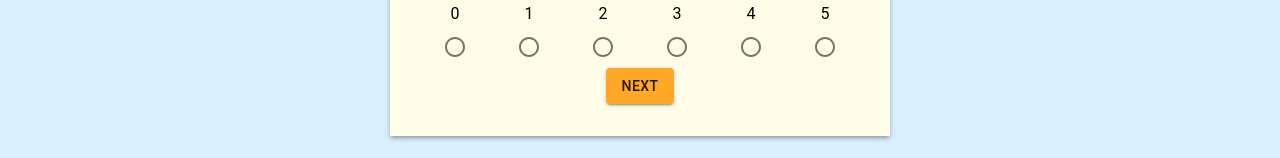
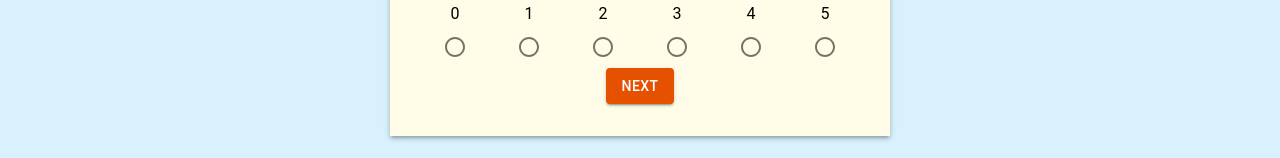
Before and after one commit to bairdh/redux-feedback-loop, a React (Create React App) app: page /comments in a window 1280 px wide. Shown: the part 562-720 px from the top of the page. Built offline with nearby package versions, Linux system fonts and the light colour scheme.

Commit message:
Got delete and put to work and refresh as needed

```diff
--- a/src/components/Admin/Admin.jsx
+++ b/src/components/Admin/Admin.jsx
@@ -1,8 +1,8 @@
 import React, {Component} from 'react';
+// Style
 import { Box, Typography } from '@material-ui/core';
 import { Table, TableBody, TableContainer, TableHead, TableRow, TableCell } from '@material-ui/core';
 import AdminItem from './AdminItem';
-import Button from '@material-ui/core/Button';
 import '../style/Style.css';
 
 class Admin extends Component{
@@ -13,7 +13,7 @@ class Admin extends Component{
 
 
     render(){
-
+        this.props.getList();
         return (
             <Box boxShadow={3} maxWidth={600} minWidth={400} my={5} mx='auto' py={4} bgcolor="#FFFDE7" className="container">
                 <Typography variant='h2'>Feedback Results</Typography>
--- a/src/components/Admin/AdminItem.jsx
+++ b/src/components/Admin/AdminItem.jsx
@@ -1,10 +1,12 @@
 import React, {Component} from 'react';
+// Style
 import {TableCell, TableRow} from '@material-ui/core';
 import DeleteForeverIcon from '@material-ui/icons/DeleteForever';
 import ErrorOutlineSharpIcon from '@material-ui/icons/ErrorOutlineSharp';
-import Button from '@material-ui/core/Button';
 import {MuiThemeProvider, createMuiTheme} from '@material-ui/core/styles';
-import { orange, red } from '@material-ui/core/colors';
+import { orange } from '@material-ui/core/colors';
+
+// Alert
 import swal from 'sweetalert';
 
 const theme = createMuiTheme({
@@ -22,10 +24,7 @@ const theme = createMuiTheme({
 
 class AdminItem extends Component{
 
-
-
-
-    reviewFeedback(event, prop){
+    reviewFeedback = (event, prop) => {
         if(prop === 'delete'){
             swal({
                 title: "Are you sure?",
@@ -39,7 +38,6 @@ class AdminItem extends Component{
                     swal("Feedback has been deleted!", {
                         icon: "success",
                     });
-                    this.props.getList();
                 }
                 else{
                     swal("Feedback not deleted.");
@@ -48,12 +46,12 @@ class AdminItem extends Component{
 
         }
         else if(prop === 'flagged'){
-           this.props.dispatch({type:prop, payload: this.props.item.id});
+            this.props.dispatch({type:prop, payload: this.props.item.id});
         }
-
     }
 
     render(){
+        // this.props.getList();
         let flag;
 
         if(this.props.item.flagged === false){
--- a/src/components/App/App.js
+++ b/src/components/App/App.js
@@ -1,7 +1,7 @@
 import React, { Component } from 'react';
 import {connect} from 'react-redux';
 import axios from 'axios';
-import { HashRouter, Route, Link } from 'react-router-dom';
+import { HashRouter, Route } from 'react-router-dom';
 
 import Header from '../Header/Header';
 import Feeling from '../Feeling/Feeling';
@@ -31,8 +31,6 @@ class App extends Component {
   }
 
   render() {
-    console.log(this.state.feedback);
-
     return (
       <div className="App">
        <Header/>
--- a/src/components/Feeling/Feeling.jsx
+++ b/src/components/Feeling/Feeling.jsx
@@ -71,7 +71,8 @@ class Feeling extends Component {
                             <FormControlLabel labelPlacement='top' value='4' control={<Radio />} label="4" />
                             <FormControlLabel labelPlacement='top' value='5' control={<Radio />} label="5" />
                         </RadioGroup>
-                    </FormControl>                    <Button variant='contained' color='secondary' onClick={this.goToUnderstanding}>next</Button>
+                    </FormControl>
+                    <Button variant='contained' color='primary' onClick={this.goToUnderstanding}>next</Button>
                 </Box>
             </MuiThemeProvider>
         ) // return
--- a/src/components/Header/Header.jsx
+++ b/src/components/Header/Header.jsx
@@ -1,5 +1,4 @@
 import React, {Component} from 'react';
-import { HashRouter, Route, Link } from 'react-router-dom';
 
 // Style
 import '../style/Style.css';
--- a/src/components/Understanding/UnderStanding.jsx
+++ b/src/components/Understanding/UnderStanding.jsx
@@ -7,7 +7,6 @@ import Radio from '@material-ui/core/Radio';
 import RadioGroup from '@material-ui/core/RadioGroup';
 import FormControl from '@material-ui/core/FormControl';
 import FormControlLabel from '@material-ui/core/FormControlLabel';
-import Input from '@material-ui/core/Input';
 import { Box, Typography } from '@material-ui/core';
 import { MuiThemeProvider, createMuiTheme } from '@material-ui/core/styles';
 import {orange } from '@material-ui/core/colors';
@@ -77,7 +76,7 @@ class Understanding extends Component {
                     </FormControl>
                     <br/>
                     <Button mx={4} variant='contained' color='primary' onClick={this.goToFeeling}>previous</Button>
-                    <Button variant='contained' color='secondary' onClick={this.goToSupport}>next</Button>
+                    <Button mx={10} variant='contained' color='primary' onClick={this.goToSupport}>next</Button>
                 </Box>
             </ MuiThemeProvider>
         ) // return
--- a/src/index.js
+++ b/src/index.js
@@ -61,7 +61,6 @@ const postFeedback = (state = ratings, action) => {
     else if(action.type === 'flagged'){
         axios.put(`/feedback/admin/${action.payload}`)
         .then(res => {
-            console.log(res);
         }).catch(err => {
             alert(`ERROR in PUT! see console`);
             console.log(err)
```
Also changed, not shown: 1 other file (tests, documents, lock files or other folders).
